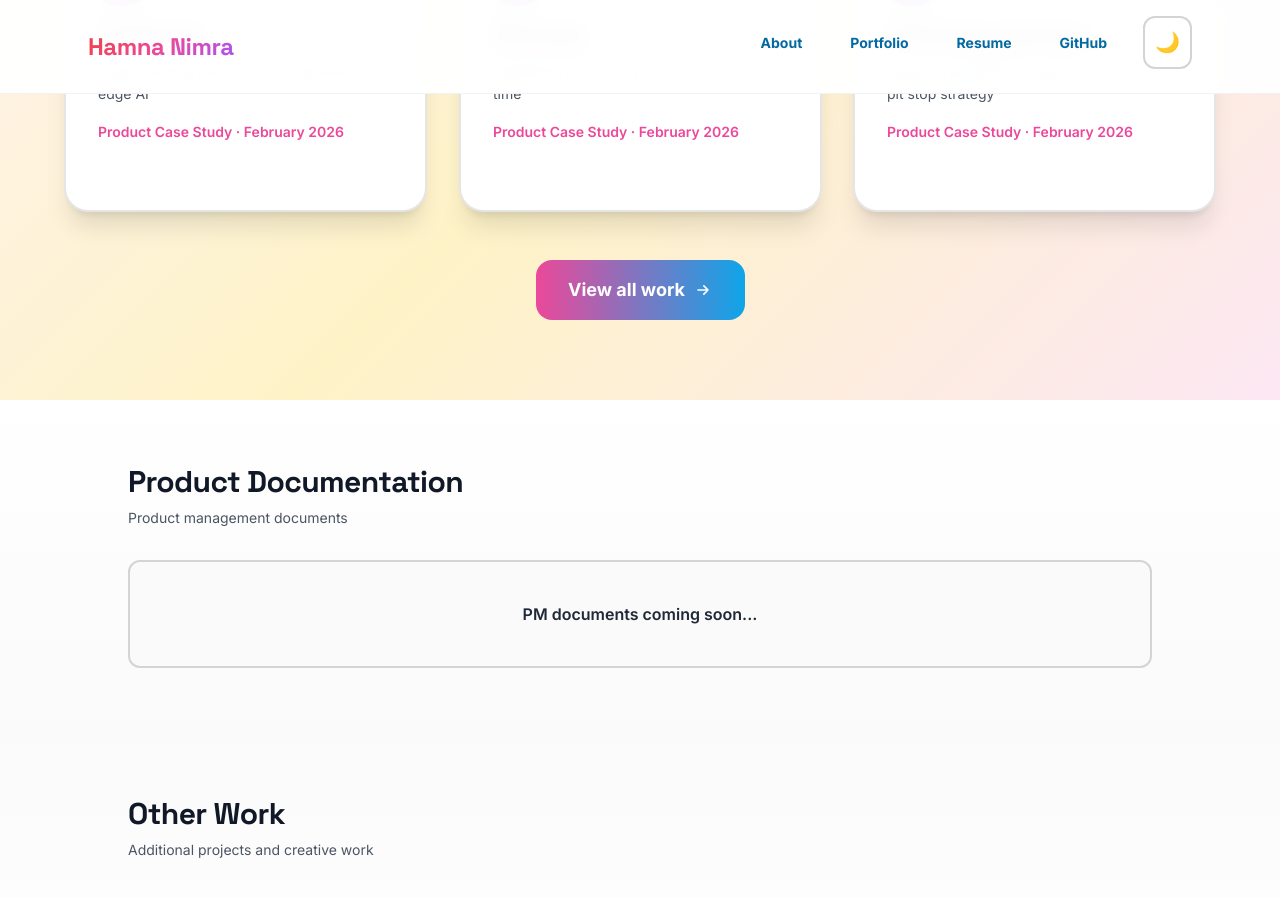
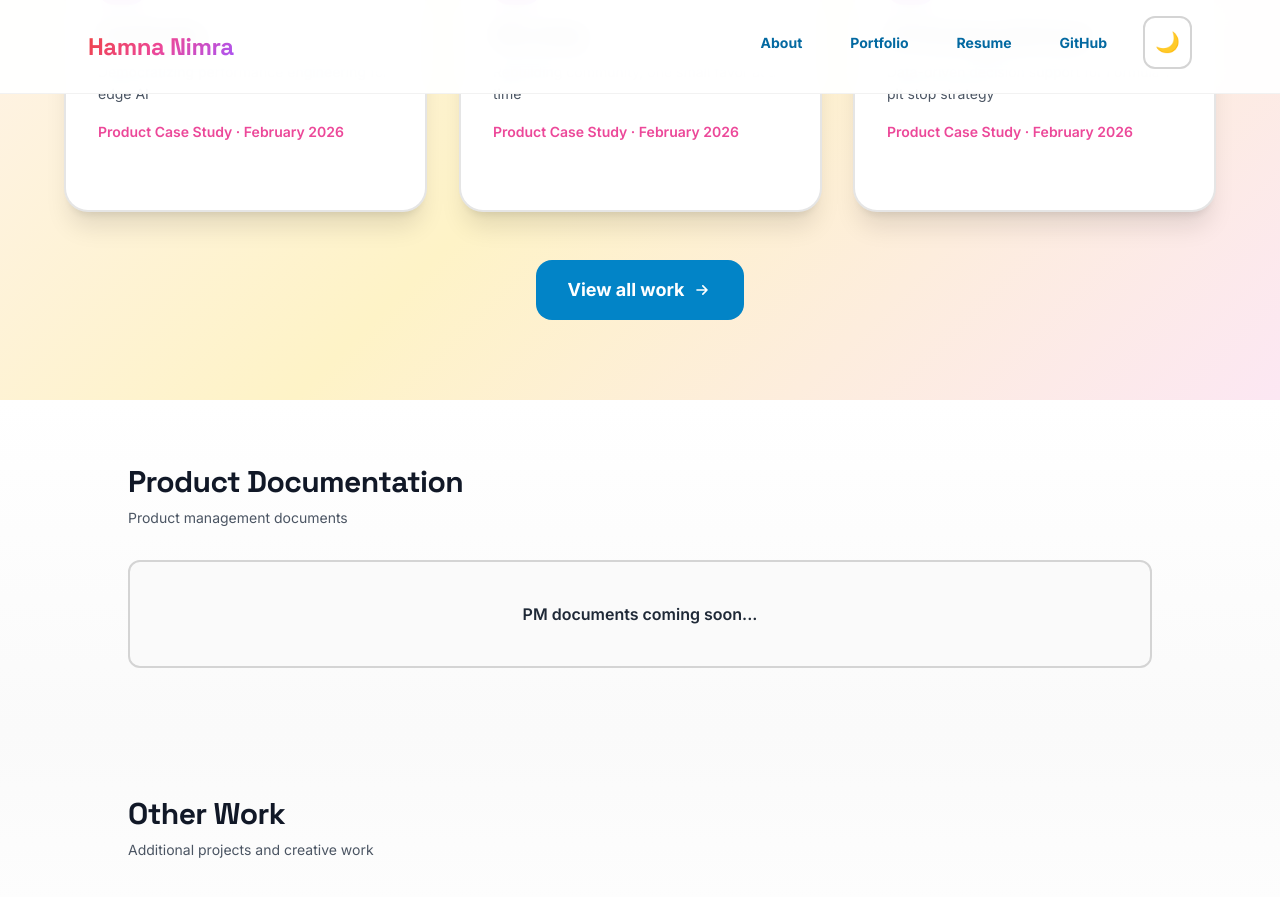
Before and after one commit to HamnaNimra/hamnanimra.github.io, a Jekyll site: the page built from index.html, in a window 1280 px wide and 900 px high, scrolled down 1802 px. Shown: the top 897 px of the window. Built offline with Jekyll 4.4.1, drawn with Linux system fonts in a browser that asks for light colours; nearby versions of some CDN libraries.

Commit message:
modified View work, View all work and View on GitHub button colours to dark and light mode friendly

```diff
--- a/index.html
+++ b/index.html
@@ -16,7 +16,7 @@
         Software engineer. Explorer. Maker. This is where I share projects and ideas I care about.
       </p>
       <div class="flex flex-wrap gap-4">
-        <a href="/work/" class="inline-flex items-center gap-2 px-6 py-3 bg-accent-600 dark:bg-accent-500 text-white rounded-lg font-semibold text-sm hover:bg-accent-700 dark:hover:bg-accent-400 transition-colors">
+        <a href="/work/" class="inline-flex items-center gap-2 px-6 py-3 bg-accent-600 dark:bg-accent-500 text-white rounded-lg font-semibold text-sm hover:bg-accent-700 dark:hover:bg-accent-400 hover:shadow-lg transition-all duration-200">
           View work
           <svg class="w-4 h-4" fill="none" stroke="currentColor" viewBox="0 0 24 24"><path stroke-linecap="round" stroke-linejoin="round" stroke-width="2" d="M13 7l5 5m0 0l-5 5m5-5H6"/></svg>
         </a>
@@ -106,7 +106,7 @@
       </div>
 
       <div class="mt-12 text-center">
-        <a href="/work/" class="inline-flex items-center gap-2 px-8 py-4 bg-gradient-to-r from-fun-pink to-accent-500 text-white rounded-2xl font-bold text-lg hover:shadow-2xl transition-all duration-300 transform hover:scale-105 card-hover">
+        <a href="/work/" class="inline-flex items-center gap-2 px-8 py-4 bg-accent-600 dark:bg-accent-500 text-white rounded-2xl font-bold text-lg hover:bg-accent-700 dark:hover:bg-accent-400 hover:shadow-xl transition-all duration-200">
           View all work
           <svg class="w-5 h-5" fill="none" stroke="currentColor" viewBox="0 0 24 24">
             <path stroke-linecap="round" stroke-linejoin="round" stroke-width="2" d="M13 7l5 5m0 0l-5 5m5-5H6"/>
@@ -225,7 +225,7 @@
       </div>
 
       <div class="mt-12 text-center">
-        <a href="https://github.com/HamnaNImra" target="_blank" rel="noopener noreferrer" class="inline-flex items-center gap-2 px-8 py-4 bg-gradient-to-r from-accent-500 to-fun-teal text-white rounded-2xl font-bold text-lg hover:shadow-2xl transition-all duration-300 transform hover:scale-105 card-hover">
+        <a href="https://github.com/HamnaNImra" target="_blank" rel="noopener noreferrer" class="inline-flex items-center gap-2 px-8 py-4 bg-accent-600 dark:bg-accent-500 text-white rounded-2xl font-bold text-lg hover:bg-accent-700 dark:hover:bg-accent-400 hover:shadow-xl transition-all duration-200">
           View on GitHub
           <svg class="w-5 h-5" fill="none" stroke="currentColor" viewBox="0 0 24 24">
             <path stroke-linecap="round" stroke-linejoin="round" stroke-width="2" d="M10 6H6a2 2 0 00-2 2v10a2 2 0 002 2h10a2 2 0 002-2v-4M14 4h6m0 0v6m0-6L10 14"/>
```
